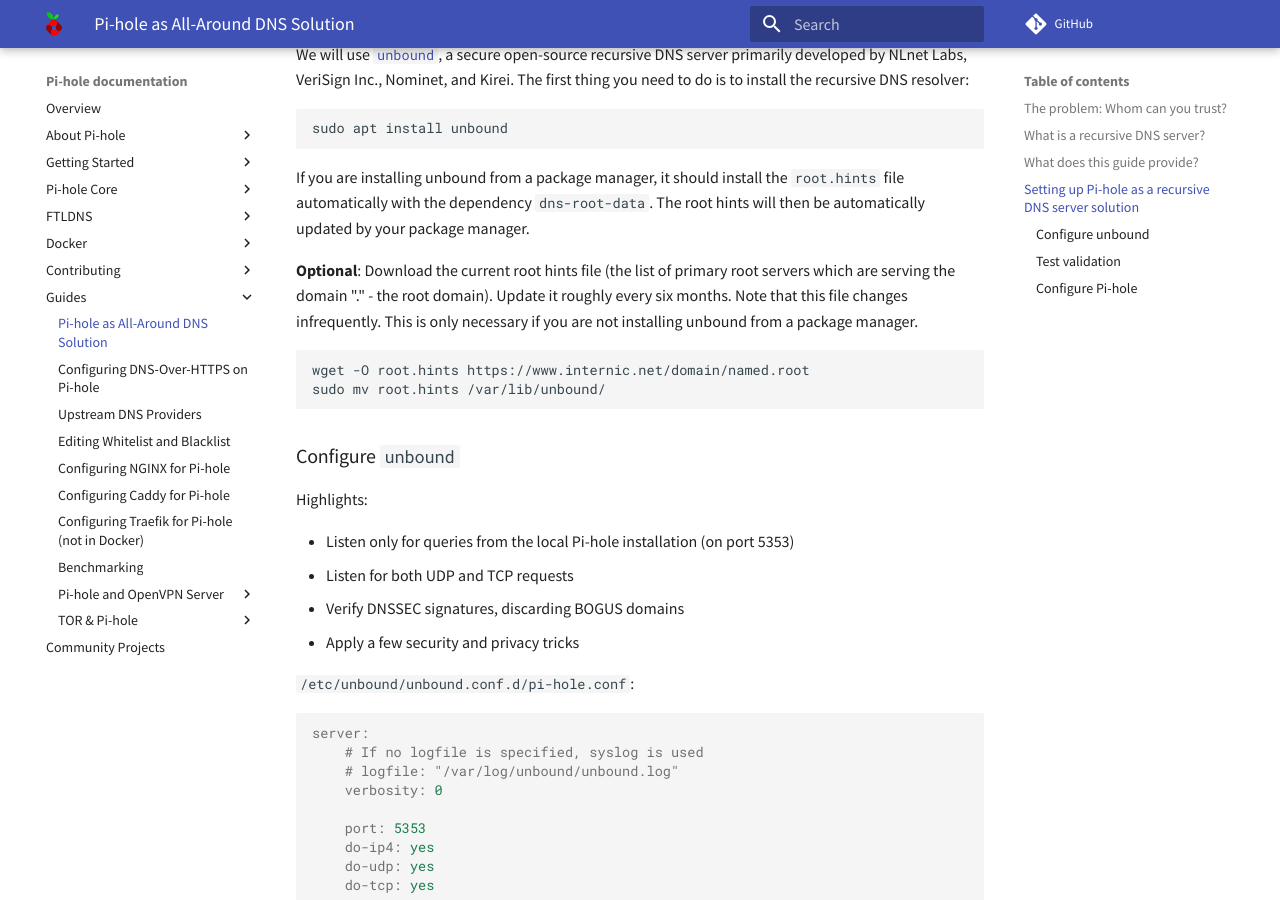
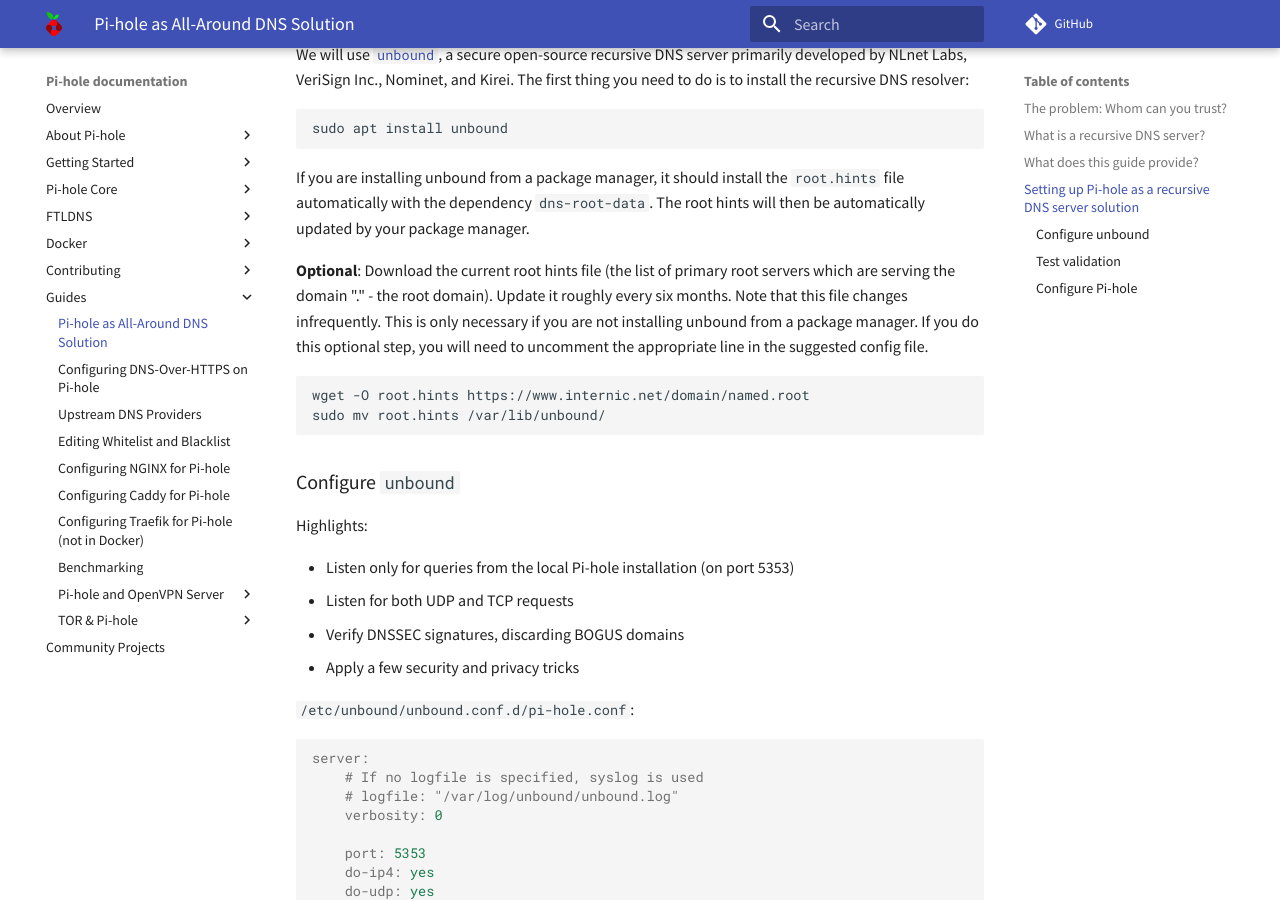
Before and after one commit to pi-hole/docs, an MkDocs documentation site: the page built from docs/guides/unbound.md, in a window 1280 px wide and 900 px high, scrolled down 2365 px. Built offline with MkDocs 1.6.1 and Material for MkDocs 9.7.7, drawn with Linux system fonts in a browser that asks for light colours; comment, search, counter and statistics services are not loaded.

Commit message:
Update unbound.md

````diff
--- a/docs/guides/unbound.md
+++ b/docs/guides/unbound.md
@@ -59,7 +59,7 @@
 
 If you are installing unbound from a package manager, it should install the `root.hints` file automatically with the dependency `dns-root-data`. The root hints will then be automatically updated by your package manager.
 
-**Optional**: Download the current root hints file (the list of primary root servers which are serving the domain "." - the root domain). Update it roughly every six months. Note that this file changes infrequently. This is only necessary if you are not installing unbound from a package manager.
+**Optional**: Download the current root hints file (the list of primary root servers which are serving the domain "." - the root domain). Update it roughly every six months. Note that this file changes infrequently. This is only necessary if you are not installing unbound from a package manager. If you do this optional step, you will need to uncomment the appropriate line in the suggested config file.
 
 ```bash
 wget -O root.hints https://www.internic.net/domain/named.root
````
